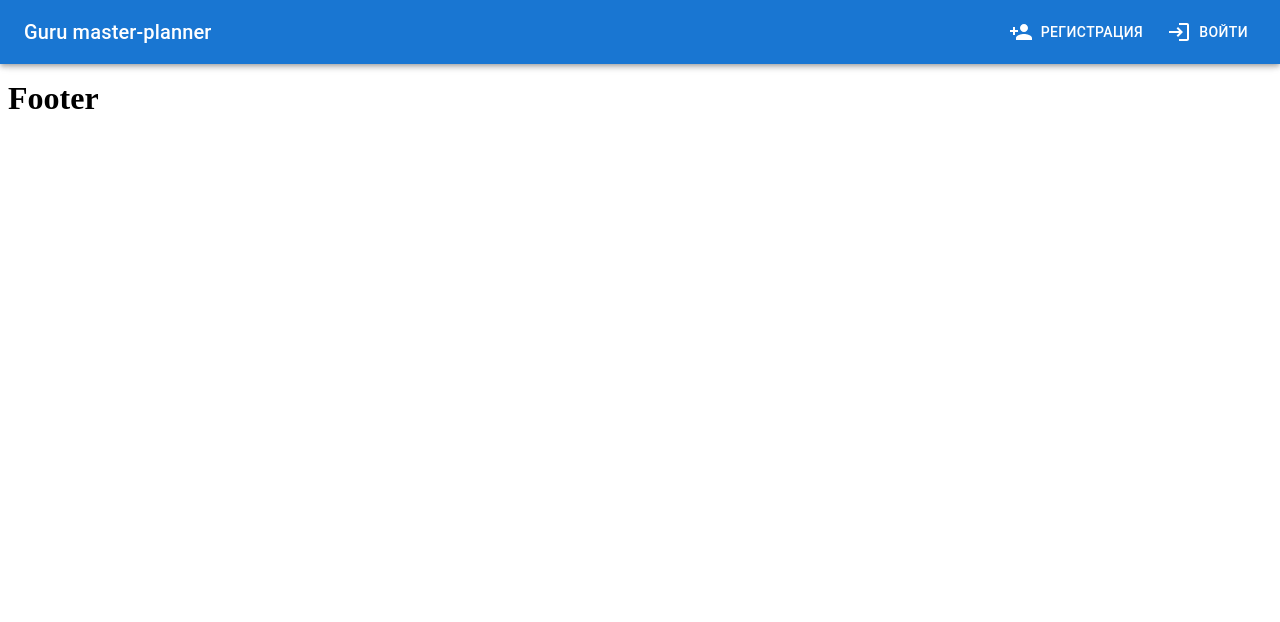
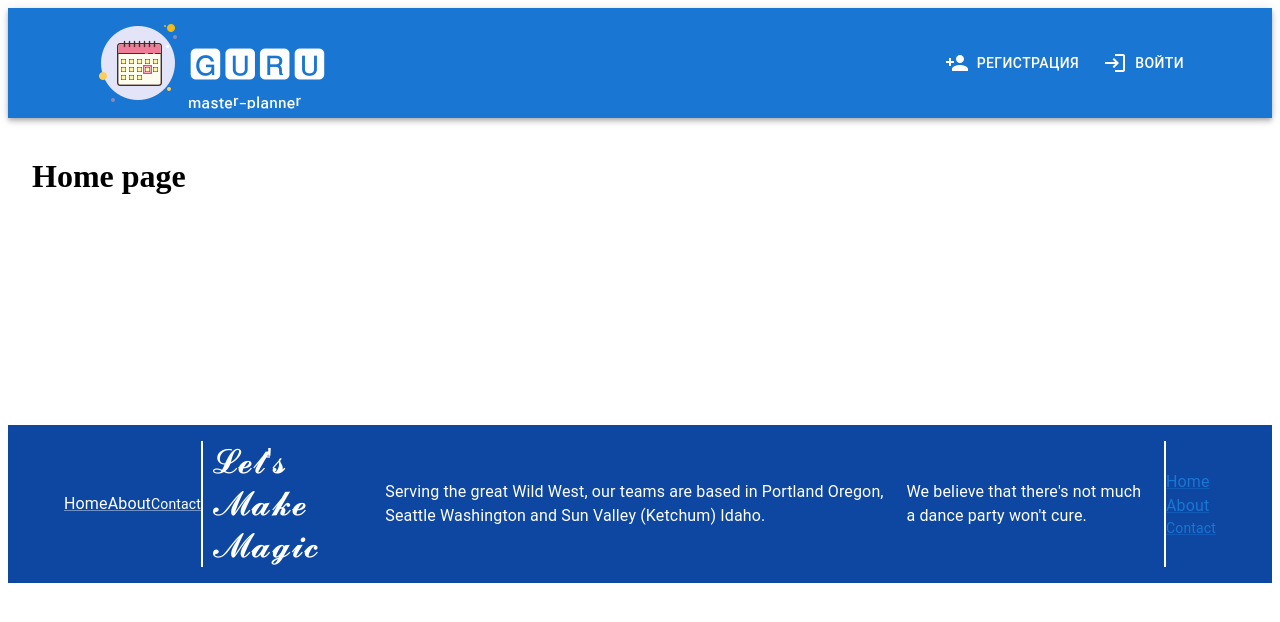
Before and after one commit to red88july/pet_project, a React (Vite) app in the folder frontend/: page / in a window 1280 px wide. Shown: the top 622 px of the page. Built offline with nearby package versions, Linux system fonts and the light colour scheme; what bad-words-next would draw is missing.

Commit message:
"PET#17: Add logo set style for logo. Create a few part of footer"

```diff
--- a/frontend/src/components/Layout/Layout.tsx
+++ b/frontend/src/components/Layout/Layout.tsx
@@ -1,5 +1,6 @@
 import {PropsWithChildren} from 'react';
 import AppToolbar from '../UI/AppToolbar/AppToolbar';
+import Footer from "../UI/Footer/Footer.tsx";
 
 const Layout: React.FC<PropsWithChildren> = ({children}) => {
 
@@ -12,7 +13,7 @@ const Layout: React.FC<PropsWithChildren> = ({children}) => {
                 {children}
             </main>
             <footer>
-                <h1>Footer</h1>
+              <Footer />
             </footer>
         </>
     );
--- a/frontend/src/components/UI/AppToolbar/AppToolbar.tsx
+++ b/frontend/src/components/UI/AppToolbar/AppToolbar.tsx
@@ -1,10 +1,13 @@
-import { NavLink } from 'react-router-dom';
-import { AppBar, Grid, styled, Toolbar, Typography } from '@mui/material';
+import {NavLink} from 'react-router-dom';
+import {AppBar, Box, CardMedia, Container, Grid, styled, Toolbar, Typography} from '@mui/material';
 import {routes} from "../../../constants/constantsPage.routes.ts";
 import {useAppSelector} from "../../../app/hooks.ts";
 import UserMenu from "./UserMenu.tsx";
 import GuestMenu from "./GuestMenu.tsx";
 import {selectUser} from "../../../users/usersSlice.ts";
+
+import logo from '../../../assets/images/ic-plannerLogo.png';
+
 const Link = styled(NavLink)({
     color: 'inherit',
     textDecoration: 'none',
@@ -12,6 +15,22 @@ const Link = styled(NavLink)({
         color: 'inherit',
     },
 });
+
+const imgStyle = {
+    width: '100px',
+    height: '100px',
+    '&:hover': {
+        transition: '1s',
+        transform: 'scale(0.8)'
+    },
+}
+
+const styleLinkBox = {
+    display: 'flex',
+    justifyContent: 'flex-start',
+    alignItems: 'end',
+    width: '350px',
+}
 
 const AppToolbar = () => {
     const user = useAppSelector(selectUser);
@@ -21,11 +40,28 @@ const AppToolbar = () => {
     }
 
     return (
-        <AppBar sx={{mb: 2}}>
+        <>
+            <AppBar position="sticky" sx={{marginBottom: "40px", padding: '5px'}}>
+                <Container maxWidth="lg">
                     <Toolbar>
                         <Grid container justifyContent="space-between" alignItems="center">
                             <Typography variant="h6" component="div" sx={{flexGrow: 1}}>
-                        <Link to={routes.home}>Guru master-planner</Link>
+                                <Link to={routes.home}>
+                                    <Box sx={styleLinkBox}>
+                                        <CardMedia
+                                            component="img"
+                                            src={logo}
+                                            sx={imgStyle}/>
+                                        <Box>
+                                            <Typography variant='h4' sx={{lineHeight: '1.0', fontSize: '2.3rem'}}>
+                                                🅶🆄🆁🆄
+                                            </Typography>
+                                            <Typography sx={{fontSize: '1.3rem', marginTop: '0'}}>
+                                                ₘₐₛₜₑᵣ₋ₚₗₐₙₙₑᵣ
+                                            </Typography>
+                                        </Box>
+                                    </Box>
+                                </Link>
                             </Typography>
                             {user ? (
                                 <UserMenu user={user}/>
@@ -34,7 +70,9 @@ const AppToolbar = () => {
                             )}
                         </Grid>
                     </Toolbar>
+                </Container>
             </AppBar>
+        </>
     );
 };
 
--- /dev/null
+++ b/frontend/src/components/UI/Footer/Footer.tsx
@@ -0,0 +1,69 @@
+import {Link as ListLink} from 'react-router-dom';
+import {Box, Container, Link, Typography} from "@mui/material";
+import {routes} from "../../../constants/constantsPage.routes.ts";
+
+export const Footer = () => {
+    return (
+        <Box
+            sx={{
+                width: "100%",
+                backgroundColor: '#0d47a1',
+                paddingTop: "1rem",
+                paddingBottom: "1rem",
+                marginTop: "230px",
+            }}
+        >
+            <Container maxWidth="lg">
+                <Box sx={{display: 'flex', direction: "row", alignItems: "center", justifyContent: "center"}}>
+                    <Box sx={{display: 'flex', direction: "column", alignItems: "center", justifyContent: "center"}}>
+                        <Link component={ListLink} to={routes.login} variant="body2" color="#FFF">
+                            <Typography>
+                                Home
+                            </Typography>
+                        </Link>
+                        <Link component={ListLink} to='#' variant="body2" color="#FFF">
+                            <Typography>
+                                About
+                            </Typography>
+                        </Link>
+                        <Link component={ListLink} to='#' variant="body2" color="#FFF">
+                            Contact
+                        </Link>
+                    </Box>
+                    <Box sx={{display: 'flex', direction: "column", alignItems: "center", justifyContent: "center",   borderLeft: "2px solid #FFFF",
+                        borderRight:"2px solid #FFFF",
+                        paddingLeft: "10px",
+                        paddingRight: "10px"}}>
+                        <Typography variant="h4" color="#FFF">
+                            𝓛𝓮𝓽'𝓼 𝓜𝓪𝓴𝓮 𝓜𝓪𝓰𝓲𝓬
+                        </Typography>
+                        <Typography component="p" color="#FFF">
+                            Serving the great Wild West, our teams are based in Portland Oregon, Seattle Washington
+                            and Sun Valley (Ketchum) Idaho.
+                        </Typography>
+                        <Typography color="#FFF">
+                            We believe that there's not much a dance party won't cure.
+                        </Typography>
+                    </Box>
+                    <Box sx={{alignItems: "center", justifyContent: "center"}}>
+                        <Link component={ListLink} to='#' variant="body2">
+                            <Typography>
+                                Home
+                            </Typography>
+                        </Link>
+                        <Link component={ListLink} to='#' variant="body2">
+                            <Typography>
+                                About
+                            </Typography>
+                        </Link>
+                        <Link component={ListLink} to='#' variant="body2">
+                            Contact
+                        </Link>
+                    </Box>
+                </Box>
+            </Container>
+        </Box>
+    );
+};
+
+export default Footer;
--- a/frontend/src/users/RegisterForm.tsx
+++ b/frontend/src/users/RegisterForm.tsx
@@ -1,5 +1,5 @@
 import React, {useState} from 'react';
-import { Avatar, Box, Button, Container, CssBaseline, Grid, TextField, Typography, Link,  CircularProgress, Alert } from '@mui/material';
+import { Avatar, Box, Button, Container, CssBaseline, Grid, TextField, Typography, Link,  CircularProgress } from '@mui/material';
 
 import {useSelector} from 'react-redux';
 import {registration} from './usersThunk.ts';
@@ -43,7 +43,6 @@ const RegisterForm = () => {
         password: '',
         avatar: null,
     });
-
 
     const getFieldError = (fieldName: string) => {
         try {
@@ -114,23 +113,16 @@ const RegisterForm = () => {
                 <CssBaseline/>
                 <Box
                     sx={{
-                        marginTop: 12,
                         display: 'flex',
                         flexDirection: 'column',
                         alignItems: 'center',
-                    }}
-                >
+                    }}>
                     <Avatar sx={{m: 1, bgcolor: 'secondary.main'}}>
                         <LockOutlinedIcon/>
                     </Avatar>
                     <Typography component="h1" variant="h5">
                         Регистрация
                     </Typography>
-                    {error && (
-                        <Alert severity="error" sx={{mt: 3, width: '100%'}}>
-                            {error.message}
-                        </Alert>
-                    )}
                     <Box component="form" onSubmit={submitForm} sx={{mt: 1}}>
                         <Grid container spacing={1}>
                             <Grid item xs={4}>
@@ -258,7 +250,6 @@ const RegisterForm = () => {
                     </Box>
                 </Box>
             </Container>
-
         </>
     );
 };
```
Also changed, not shown: frontend/src/assets/images/ic-plannerLogo.png (added). Lines whose indentation alone changed are shown as unchanged.
